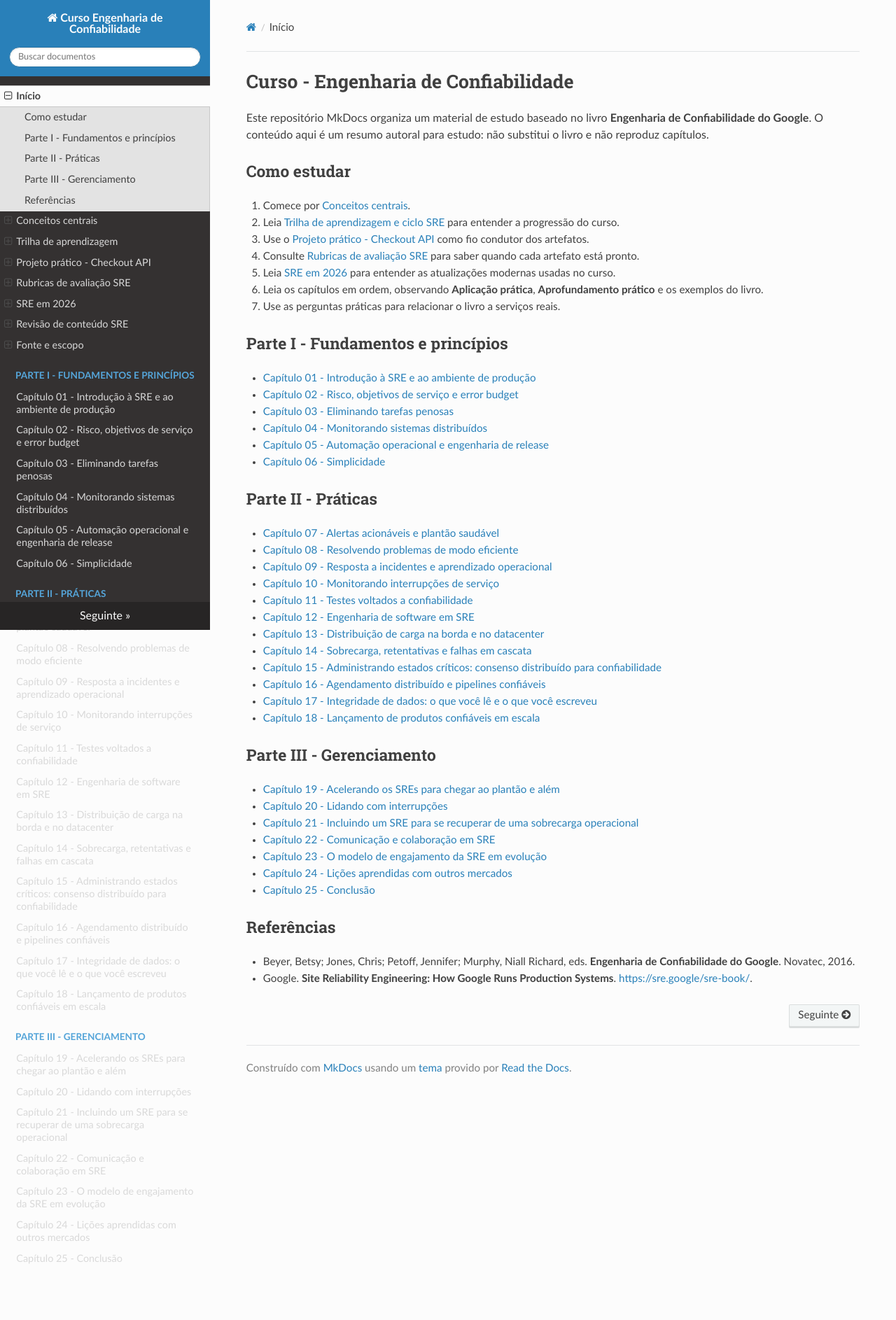
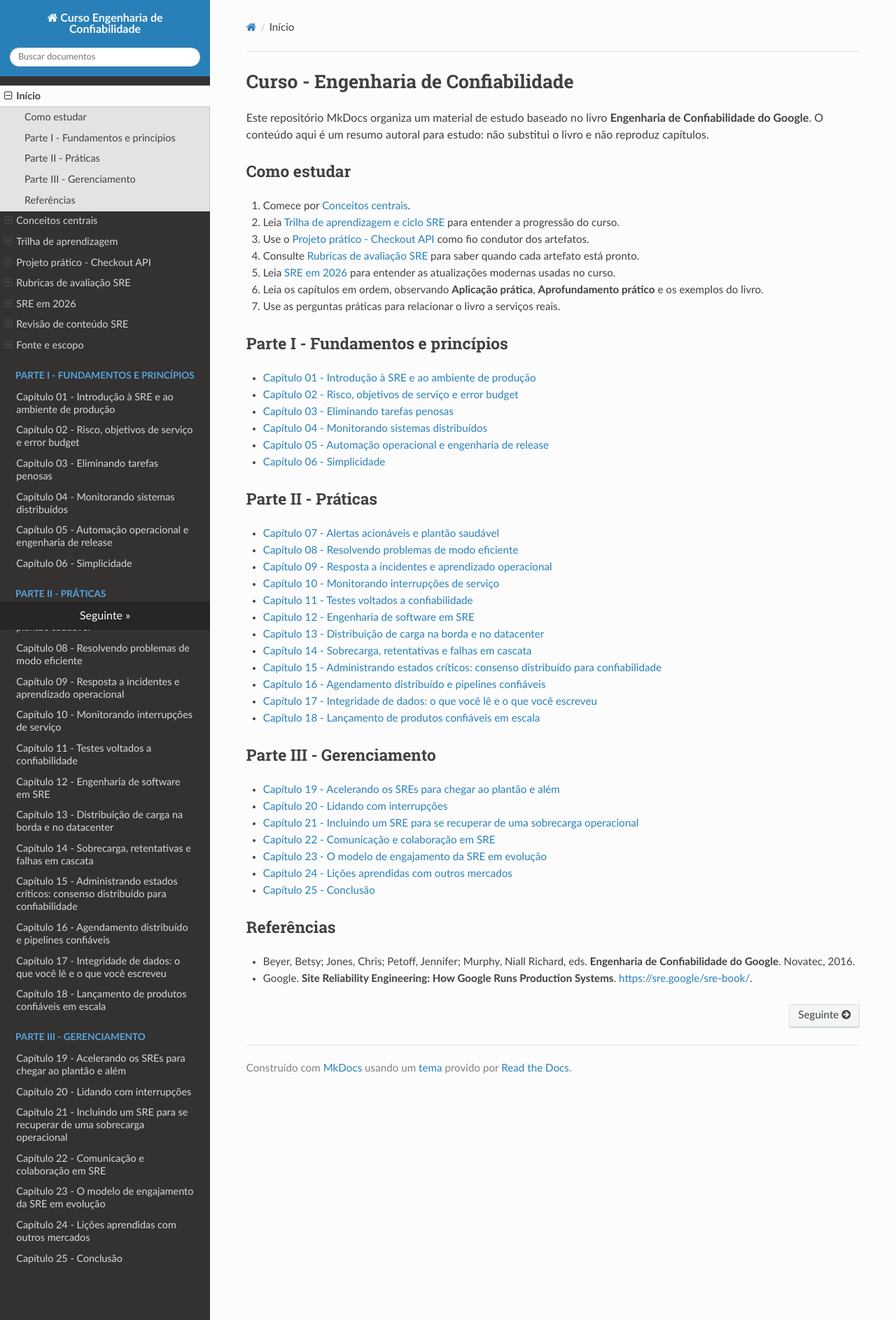
Before and after one commit to rafaelrezo/curso-engenharia-confiabilidade, an MkDocs documentation site: the page built from docs/index.md, in a window 1280 px wide. Shown: the whole page at 70% size. Built offline with MkDocs 1.6.1, drawn with Linux system fonts in a browser that asks for light colours; nearby versions of some CDN libraries; before the commit the page ends 1846 px from its top, so only the background shows below that.

Commit message:
Corrige fundo do menu lateral

```diff
--- a/docs/stylesheets/extra.css
+++ b/docs/stylesheets/extra.css
@@ -38,16 +38,38 @@
 }
 
 @media screen and (min-width: 769px) {
+  .wy-grid-for-nav {
+    background:
+      linear-gradient(
+        to right,
+        #343131 0,
+        #343131 300px,
+        #fcfcfc 300px,
+        #fcfcfc 100%
+      );
+  }
+
   .wy-nav-side {
     position: absolute;
+    top: 0;
+    bottom: auto;
+    min-height: 100%;
+    height: auto;
     overflow: visible;
+    background: #343131;
   }
 
   .wy-side-scroll {
     position: static;
     width: auto;
     height: auto;
+    max-height: none;
     overflow: visible;
+  }
+
+  .wy-nav-content-wrap {
+    min-height: 100vh;
+    background: #fcfcfc;
   }
 
   .wy-menu-vertical {
```
